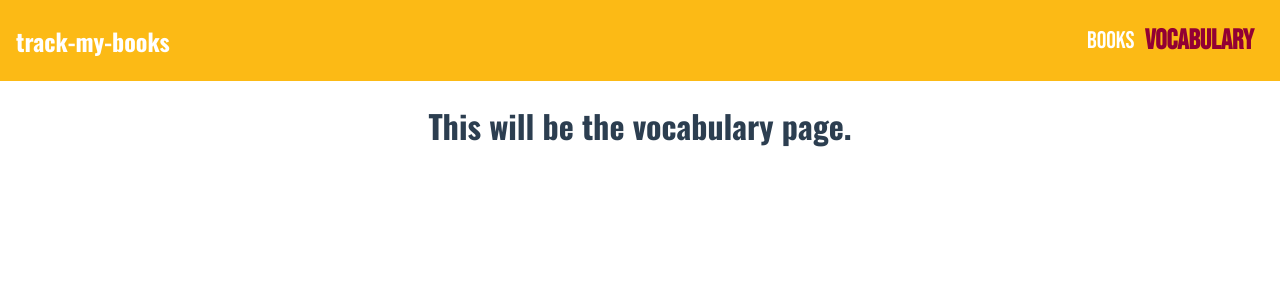
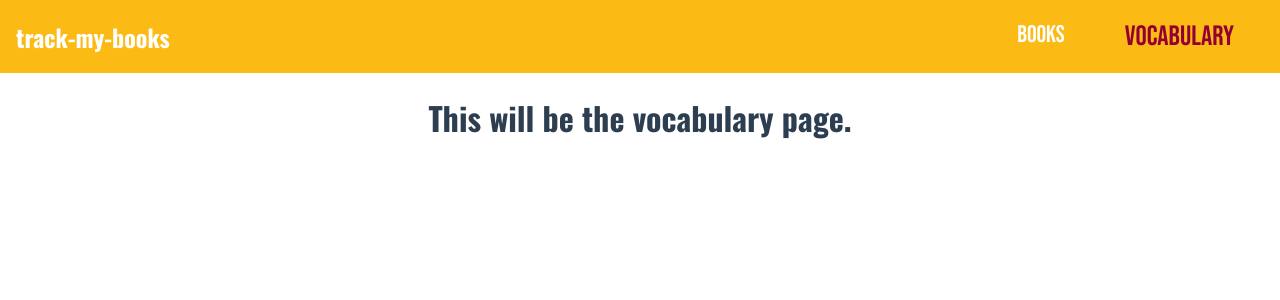
Before and after one commit to rbeatty1/track-my-books, a Vue app in the folder books-vue/: page /#/vocabulary in a window 1280 px wide. Shown: the top 300 px of the page. Built offline with nearby package versions, Linux system fonts and the light colour scheme.

Commit message:
response nav bar

```diff
--- a/books-vue/src/assets/styles/sass/02-base/_base.scss
+++ b/books-vue/src/assets/styles/sass/02-base/_base.scss
@@ -14,6 +14,8 @@
   width: 100%;
 
   .page-container{
+    display: flex;
+    flex-flow: column;
     height: 100%;
     width: 100%;
   }
--- a/books-vue/src/assets/styles/sass/04-pages/_books.scss
+++ b/books-vue/src/assets/styles/sass/04-pages/_books.scss
@@ -1,7 +1,21 @@
-#books-page nav{
-  background-color: $primary-green;
+#books-page {
+  nav{
+    background-color: $primary-green;
 
-  ul li a.router-link-active{
-    color: $primary-yellow;
+    a{
+      transition: color 0.25s ease-in;
+
+      &:hover{
+        color: $primary-yellow-light;
+      }
+
+      &.router-link-active{
+        color: $primary-yellow
+      }
+    }
+  }
+
+  main{
+    background-color: $primary-green-light;
   }
 }
--- a/books-vue/src/assets/styles/sass/04-pages/_vocab.scss
+++ b/books-vue/src/assets/styles/sass/04-pages/_vocab.scss
@@ -2,7 +2,15 @@
   #vocab-page nav{
     background-color: $primary-yellow;
 
-    .router-link-active{
-      color: $primary-red-dark;
+    a{
+      transition: color 0.25s ease-in;
+
+      &:hover{
+        color: $primary-red;
+      }
+
+      &.router-link-active{
+        color: $primary-red-dark;
+      }
     }
   }
--- a/books-vue/src/assets/styles/sass/05-components/_navbar.scss
+++ b/books-vue/src/assets/styles/sass/05-components/_navbar.scss
@@ -1,33 +1,139 @@
-nav {
+nav.header {
   align-items: center;
   color: white;
   display: flex;
-  font-size: 1.5rem;
+  font-size: 1.25rem;
   justify-content: space-between;
   padding: 0 1rem;
 
+  .home{
+    font-weight: 700;
+  }
+
   a{
+    color: white;
     text-decoration: none;
-    color: white;
+  }
 
-    &.home{
-      font-family: 'Oswald', Helvetica, Arial, sans-serif;
-      font-weight: 700;
+  ul {
+    list-style: none;
+    margin: 0;
+    overflow: hidden;
+    padding: 0;
+    font-family: 'Bebas Neue', sans-serif;
+  }
+
+  li a {
+    display: block;
+    padding: 20px 20px;
+
+    &.router-link-active{
+      font-size: 1.5rem;
     }
   }
 
-  ul{
-    align-items: center;
-    display:flex;
-    font-family: 'Bebas Neue', sans-serif;
-    justify-content: space-evenly;
-    list-style: none;
-    text-transform: uppercase;
-    width: 15%;
+  .logo {
+    display: block;
+    float: left;
+    font-size: 2em;
+    padding: 10px 20px;
+    text-decoration: none;
+  }
 
-    .router-link-active{
-      font-size: 1.75rem;
-      font-weight: 700;
+  /* menu */
+
+  .menu {
+    clear: both;
+    max-height: 0;
+    transition: max-height .2s ease-out;
+  }
+
+  /* menu icon */
+
+  .menu-icon {
+    cursor: pointer;
+    display: inline-block;
+    float: right;
+    padding: 28px 20px;
+    position: relative;
+    user-select: none;
+  }
+
+  .menu-icon .navicon {
+    background: white;
+    display: block;
+    height: 2px;
+    position: relative;
+    transition: background .2s ease-out;
+    width: 18px;
+  }
+
+  .menu-icon .navicon:before,
+  .menu-icon .navicon:after {
+    background: white;
+    content: '';
+    display: block;
+    height: 100%;
+    position: absolute;
+    transition: all .2s ease-out;
+    width: 100%;
+  }
+
+  .menu-icon .navicon:before {
+    top: 5px;
+  }
+
+  .menu-icon .navicon:after {
+    top: -5px;
+  }
+
+  /* menu btn */
+
+  .menu-btn {
+    display: none;
+  }
+
+  .menu-btn:checked ~ .menu {
+    max-height: 240px;
+  }
+
+  .menu-btn:checked ~ .menu-icon .navicon {
+    background: transparent;
+  }
+
+  .menu-btn:checked ~ .menu-icon .navicon:before {
+    transform: rotate(-45deg);
+  }
+
+  .menu-btn:checked ~ .menu-icon .navicon:after {
+    transform: rotate(45deg);
+  }
+
+  .menu-btn:checked ~ .menu-icon:not(.steps) .navicon:before,
+  .menu-btn:checked ~ .menu-icon:not(.steps) .navicon:after {
+    top: 0;
+  }
+
+  @media (min-width: 48em) {
+    font-size: 1.5rem;
+
+    li {
+      float: left;
+    }
+    li a {
+      padding: 20px 30px;
+
+      &.router-link-active{
+        font-size: 1.75rem;
+      }
+    }
+    .menu {
+      clear: none;
+      float: right;
+      max-height: none;
+    }
+    .menu-icon {
+      display: none;
     }
   }
 }
--- a/books-vue/src/components/NavBar.vue
+++ b/books-vue/src/components/NavBar.vue
@@ -1,10 +1,14 @@
 <template>
-  <nav>
+  <nav class="header">
     <router-link class="home" to="/">track-my-books</router-link>
-    <ul>
-      <li><router-link to="/books">Books</router-link></li>
-      <li><router-link to="/vocabulary">Vocabulary</router-link></li>
-    </ul>
+    <span>
+      <input class="menu-btn" type="checkbox" id="menu-btn" />
+      <label class="menu-icon" for="menu-btn"><span class="navicon"></span></label>
+      <ul class="menu">
+        <li><router-link to="/books">Books</router-link></li>
+        <li><router-link to="/vocabulary">Vocabulary</router-link></li>
+      </ul>
+    </span>
   </nav>
 </template>
 
```
Also changed, not shown: 1 other file (tests, documents, lock files or other folders).
